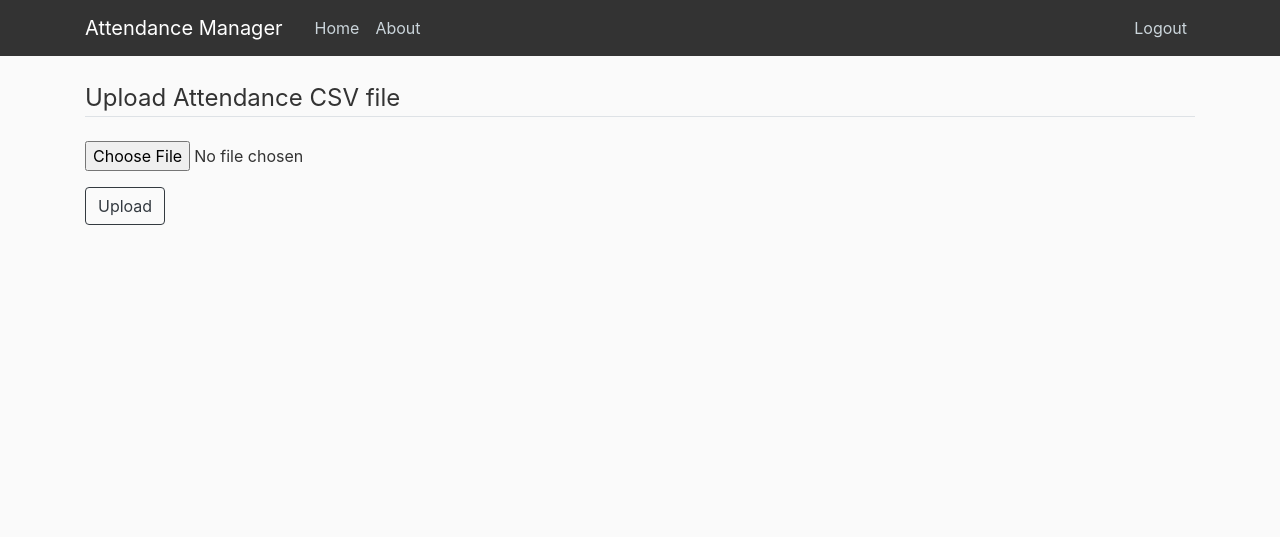
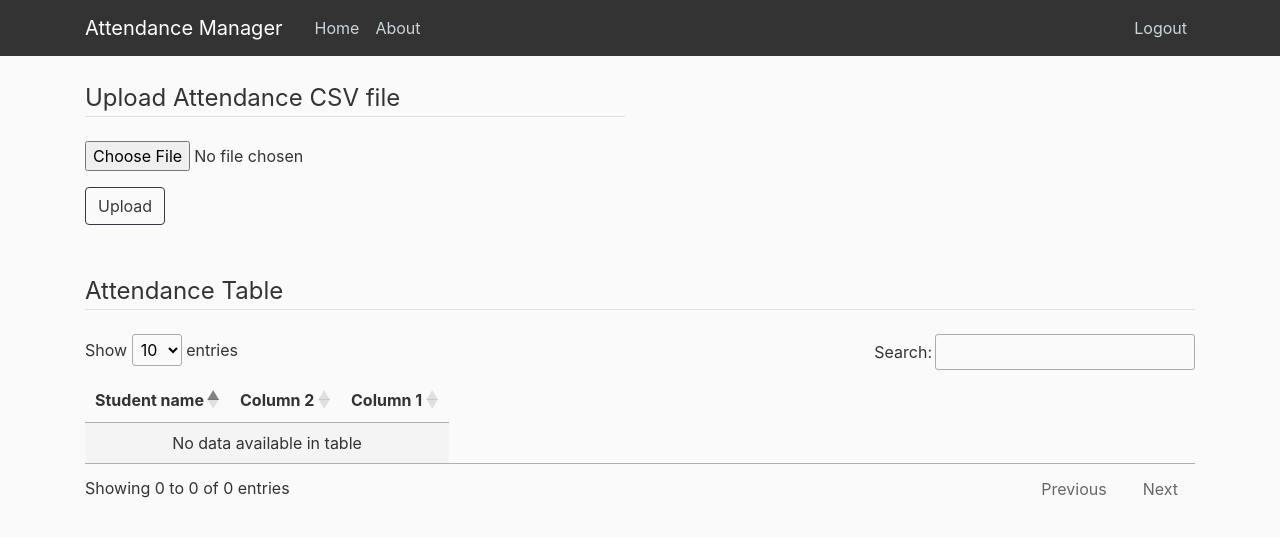
Before and after one commit to radiantly/attendance-manager, a Flask app: page / in a window 1280 px wide. Shown: the top 537 px of the page. Run offline with Flask 2, Linux system fonts and the light colour scheme; the visitor is signed in with stand-in values (Sample User, id 1); data that the repository does not hold is empty; some libraries are stand-ins or nearby versions.

Commit message:
Finally get the table working

```diff
--- a/attman/models.py
+++ b/attman/models.py
@@ -28,3 +28,12 @@
     id = db.Column(db.Integer, primary_key=True)
     attended = db.Column(db.Integer, nullable=False)
     date = db.Column(db.Date, nullable=False)
+
+
+class AttnLogs(db.Model):
+    id = db.Column(db.Integer, primary_key=True)
+    student = db.Column(db.String(120), nullable=False)
+    user_id = db.Column(db.Integer, db.ForeignKey("user.id"), nullable=False)
+    attnfile = db.Column(
+        db.String(120), db.ForeignKey("attn_file.filename"), nullable=False
+    )
--- a/attman/routes.py
+++ b/attman/routes.py
@@ -1,5 +1,5 @@
 from flask import render_template, url_for, flash, redirect
-from flask_login import login_user, current_user, logout_user
+from flask_login import login_user, current_user, logout_user, login_required
 from flask_uploads import UploadNotAllowed
 
 import hashlib
@@ -8,7 +8,7 @@
 # from flask_uploads import file_allowed
 from attman import app, db, bcrypt, csvfiles
 from attman.forms import RegistrationForm, LoginForm, UploadForm
-from attman.models import User, AttnFile, AttnNumbers
+from attman.models import User, AttnFile, AttnNumbers, AttnLogs
 from attman.csvparse import parseAttendanceCSV, getMeetingDate
 
 
@@ -40,6 +40,13 @@
                     attnNumbers = AttnNumbers(attended=len(ppl), date=fileDate)
                     db.session.add(attnNumbers)
                     db.session.add(attnFile)
+                    for person in ppl:
+                        attnlog = AttnLogs(
+                            student=person[0],
+                            user_id=current_user.id,
+                            attnfile=filename,
+                        )
+                        db.session.add(attnlog)
                     db.session.commit()
                     flash(f"Your file has been successfully uploaded.", "success")
             except UploadNotAllowed:
@@ -48,8 +55,33 @@
     return render_template("home.html")
 
 
-# @app.route("/data")
-# def retrieveData():
+@app.route("/data")
+@login_required
+def retrieveData():
+    names = [
+        i[0]
+        for i in db.session.query(AttnLogs.student)
+        .distinct(AttnLogs.student)
+        .filter_by(user_id=current_user.id)
+        .all()
+    ]
+    names.sort()
+    attnfiles = [
+        i[0]
+        for i in db.session.query(AttnFile.filename)
+        .order_by(AttnFile.date)
+        .filter_by(user_id=current_user.id)
+        .all()
+    ]
+    datatable = [[i] for i in names]
+    for attnfile in attnfiles:
+        for i, name in enumerate(names):
+            if AttnLogs.query.filter_by(student=name, attnfile=attnfile).first():
+                datatable[i].append("X")
+            else:
+                datatable[i].append("A")
+    print(datatable)
+    return {"data": datatable}
 
 
 @app.route("/about")
--- a/attman/templates/layout.html
+++ b/attman/templates/layout.html
@@ -50,7 +50,7 @@
         {% endwith %}
         {% block content %}{% endblock %}
     </div>
-    <script src="https://code.jquery.com/jquery-3.5.1.slim.min.js" integrity="sha384-DfXdz2htPH0lsSSs5nCTpuj/zy4C+OGpamoFVy38MVBnE+IbbVYUew+OrCXaRkfj" crossorigin="anonymous"></script>
+    <script src="https://cdn.jsdelivr.net/npm/jquery@3.5.1/dist/jquery.min.js" crossorigin="anonymous"></script>
     <script src="https://cdn.jsdelivr.net/npm/bootstrap@4.5.3/dist/js/bootstrap.bundle.min.js" integrity="sha384-ho+j7jyWK8fNQe+A12Hb8AhRq26LrZ/JpcUGGOn+Y7RsweNrtN/tE3MoK7ZeZDyx" crossorigin="anonymous"></script>
     {% block scripts %}{% endblock %}
 </body>
--- a/attman/templates/start.html
+++ b/attman/templates/start.html
@@ -1,5 +1,12 @@
 {% extends "layout.html" %}
+{% block head %}
+<link rel="stylesheet" href="https://cdn.jsdelivr.net/gh/jestrux/jquery-mini-event-calendar/src/mini-event-calendar.min.css">
+<link rel="stylesheet" href="https://cdn.datatables.net/1.10.22/css/jquery.dataTables.min.css">
+{% endblock %}
 {% block content %}
+    <link rel="stylesheet" href="https://cdn.jsdelivr.net/gh/jestrux/jquery-mini-event-calendar/src/mini-event-calendar.min.css">
+    <div class="row">
+        <div class="col">
             <form action="" method="POST" enctype="multipart/form-data">
                 {{ form.hidden_tag() }}
                 <legend class="border-bottom mb-4">Upload Attendance CSV file</legend>
@@ -8,4 +15,36 @@
                 </div>
                 <button type="submit" class="btn btn-outline-dark">Upload</button>
             </form>
+        </div>
+        <div class="col">
+            <div id="calendar"></div>
+        </div>
+    </div>
+    <div class="row mt-5">
+        <div class="col">
+            <legend class="border-bottom mb-4">Attendance Table</legend>
+            <table id="attnTable" class="display" style="margin: 0;">
+                <thead>
+                    <tr>
+                        <th>Student name</th>
+                        <th>Column 2</th>
+                        <th>Column 1</th>
+                    </tr>
+                </thead>
+            </table>
+        </div>
+    </div>
 {% endblock content %}
+{% block scripts %}
+    <script src="https://cdn.datatables.net/1.10.22/js/jquery.dataTables.min.js"></script>
+    <script src="https://cdn.jsdelivr.net/gh/jestrux/jquery-mini-event-calendar/src/mini-event-calendar.min.js"></script>
+    <script>
+        $(document).ready( function () {
+            $('#attnTable').DataTable({
+                ajax: '/data',
+                lengthMenu: [[10, 50, -1], [10, 50, "All"]],
+                scrollX: true
+            });
+        } );
+    </script>
+{% endblock scripts %}
```
Lines whose indentation alone changed are shown as unchanged.
